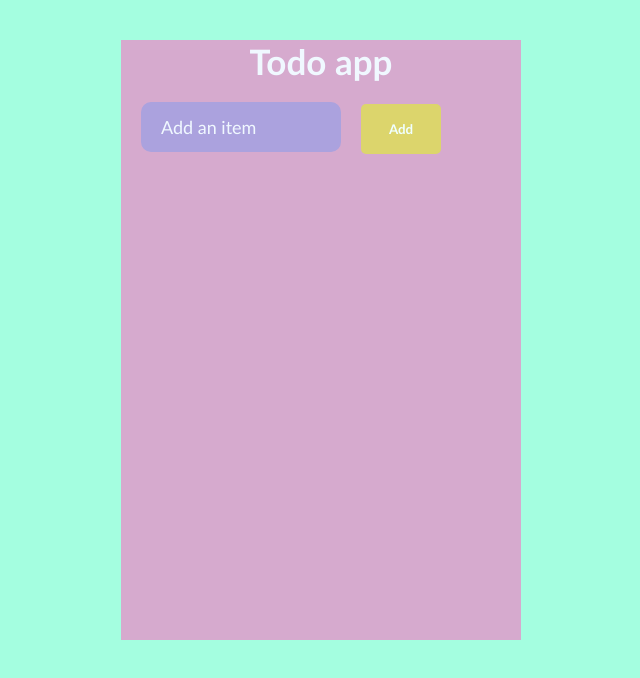
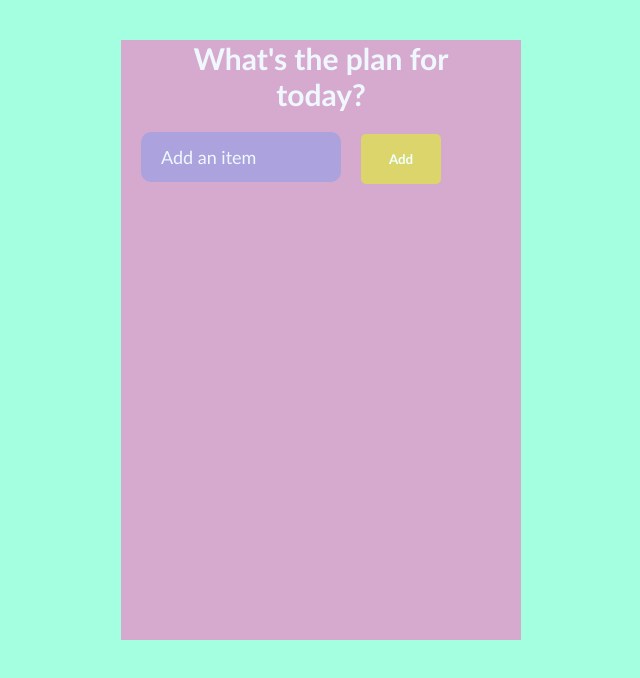
Before and after one commit to TGiovannaa/React-Todo-app, a React (Create React App) app: page / in a window 1280 px wide. Shown: the top 678 px of the page, without its empty margins (319-959 px from the left). Built offline with nearby package versions, Linux system fonts and the light colour scheme.

Commit message:
changed code

```diff
--- a/src/App.css
+++ b/src/App.css
@@ -13,7 +13,7 @@ h1 {
   color: aliceblue;
   text-align: center;
   padding: 0 25px;
-  font-size: 35px;
+  font-size: 30px;
 }
 
 .App {
--- a/src/App.js
+++ b/src/App.js
@@ -44,19 +44,19 @@ function App() {
     setIsEdit("");
   };
 
-  const completeHendler = () => {
-    setItems(
-      items.map((item) => {
-        if (item.id === item.value) {
-          return {
-            ...item,
-            completed: !item.completed,
-          };
-        }
-        return item;
-      })
-    );
-  };
+  // const completeHendler = () => {
+  //   setItems(
+  //     items.map((item) => {
+  //       if (item.id === item.value) {
+  //         return {
+  //           ...item,
+  //           completed: !item.completed,
+  //         };
+  //       }
+  //       return item;
+  //     })
+  //   );
+  // };
 
   const deleteItem = (id) => {
     const newArray = items.filter((item) => item.id !== id);
@@ -70,7 +70,7 @@ function App() {
 
   return (
     <div className="App">
-      <h1>Todo app</h1>
+      <h1>What's the plan for today?</h1>
       <form id="to-do-form" onSubmit={onSubmit}>
         <input
           className="to-do-form"
@@ -91,8 +91,8 @@ function App() {
                   <span>
                     <FontAwesomeIcon
                       className={`faicons ${item.completed ? "completed" : ""}`}
-                      icon="fas fa-circle-check  "
-                      onClick={completeHendler}
+                      icon="fas fa-circle-check"
+                      // onClick={completeHendler}
                     />
                     <FontAwesomeIcon
                       className="faicons"
```
